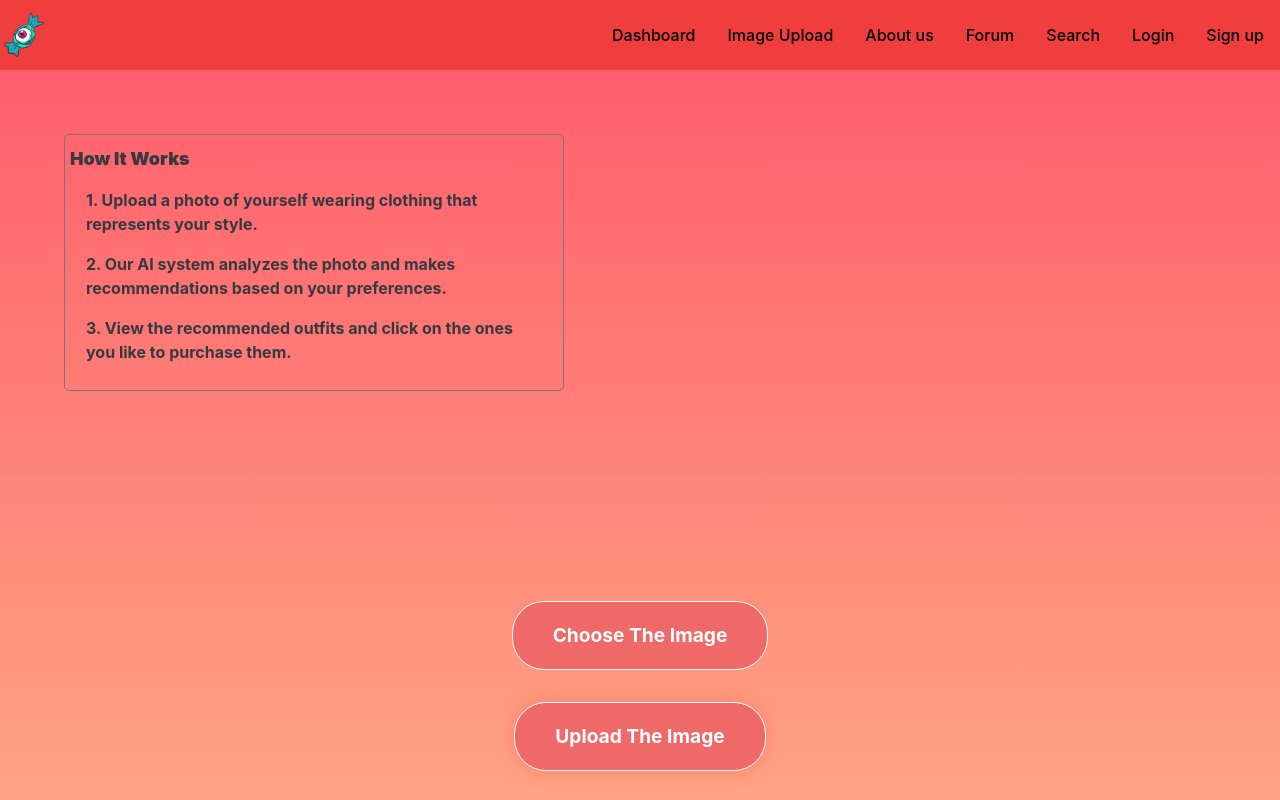
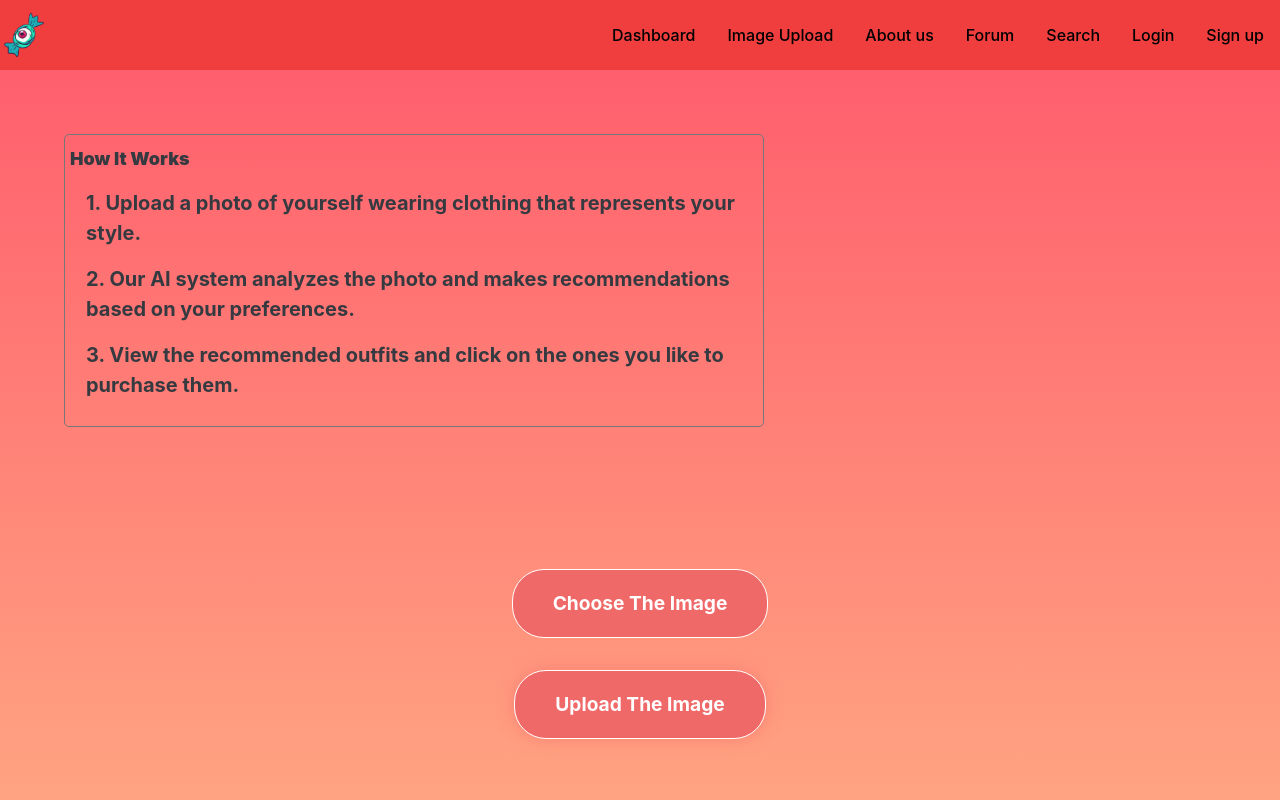
Before and after one commit to 490-Team-MAAKDE/490-Project, a React (Create React App) app in the folder Eye Candy Project/Code Design/Front-End/eye-candy/: page /imageupload in a window 1280 px wide. Shown: the top 800 px of the page. Built offline with nearby package versions, Linux system fonts and the light colour scheme.

Commit message:
pushing final style changes and js functionality

```diff
--- a/Eye Candy Project/Code Design/Front-End/eye-candy/src/Pages/ImageUpload.css
+++ b/Eye Candy Project/Code Design/Front-End/eye-candy/src/Pages/ImageUpload.css
@@ -1,3 +1,9 @@
+/* :root {
+  --light: 80;
+
+  --threshold: 60;
+} */
+
 /* ImageUpload.css */
 .container {
   display: flex;
@@ -60,6 +66,7 @@ input[type="file"] {
 .form-container {
   display: flex;
   flex-direction: column;
+  margin: 4rem
 }
 
 .result {
@@ -71,7 +78,6 @@ input[type="file"] {
 
 .result h2 {
   font-size: 3rem;
-  margin-bottom: 2rem;
   text-align: center;
   border: 1px solid #fff;
   background-color: #ef6969;
@@ -88,7 +94,7 @@ input[type="file"] {
   max-width: 100%;
   height: 500px;
   box-shadow: 0 0 1rem rgba(240, 62, 62, 0.5);
-  margin-left: 4rem;
+  /* margin-left: 4rem; */
   border-radius: 1rem;
 }
 
@@ -109,29 +115,26 @@ input[type="file"] {
   border-radius: 5px;
 }
 
-.how-to, .social-proof {
+.how-to {
   margin:auto;
   position:absolute;
   border-radius: 5px;
   border: 1px solid #777;
   padding: 10px 5px;
-}
-
-.how-to {
-  width: 500px;
+  width: 700px;
   display: flex;
   flex-wrap: wrap;
   top: 0;
   margin: 4rem;
   left: 0;
-  transform: translateY()
+  font-size: 20px;
 }
 
 .how-to li {
   margin: 1rem;
 }
 
-.social-proof {
+/* .social-proof {
   display: flex;
   flex-wrap: wrap;
   flex-direction:row;
@@ -147,7 +150,7 @@ input[type="file"] {
   flex: 0 1 calc(25% - 1em);
   flex-wrap: wrap;
   padding: 1.25rem;
-}
+} */
 
 
 .how-to h3, .social-proof h3 {
@@ -158,3 +161,10 @@ input[type="file"] {
 .how-to ul, .social-proof ul {
   list-style: none;
 }
+
+.color-code {
+  /* --switch: calc((var(--light) - var(--threshold)) * -100%);
+  color: hsl(0, 0%, var(--switch)); */
+
+  color: #777
+}
--- a/Eye Candy Project/Code Design/Front-End/eye-candy/src/Pages/ImageUpload.js
+++ b/Eye Candy Project/Code Design/Front-End/eye-candy/src/Pages/ImageUpload.js
@@ -67,7 +67,7 @@ const ImageUpload = () => {
             .map((color, index) => (
               <div key={index} className="colors-internal">
                 <h3>Color Code: </h3>
-                  <span style={{backgroundColor: color.color_code}}>
+                  <span className="color-code" style={{backgroundColor: color.color_code}}>
                     {color.color_code}
                   </span>
 
```
